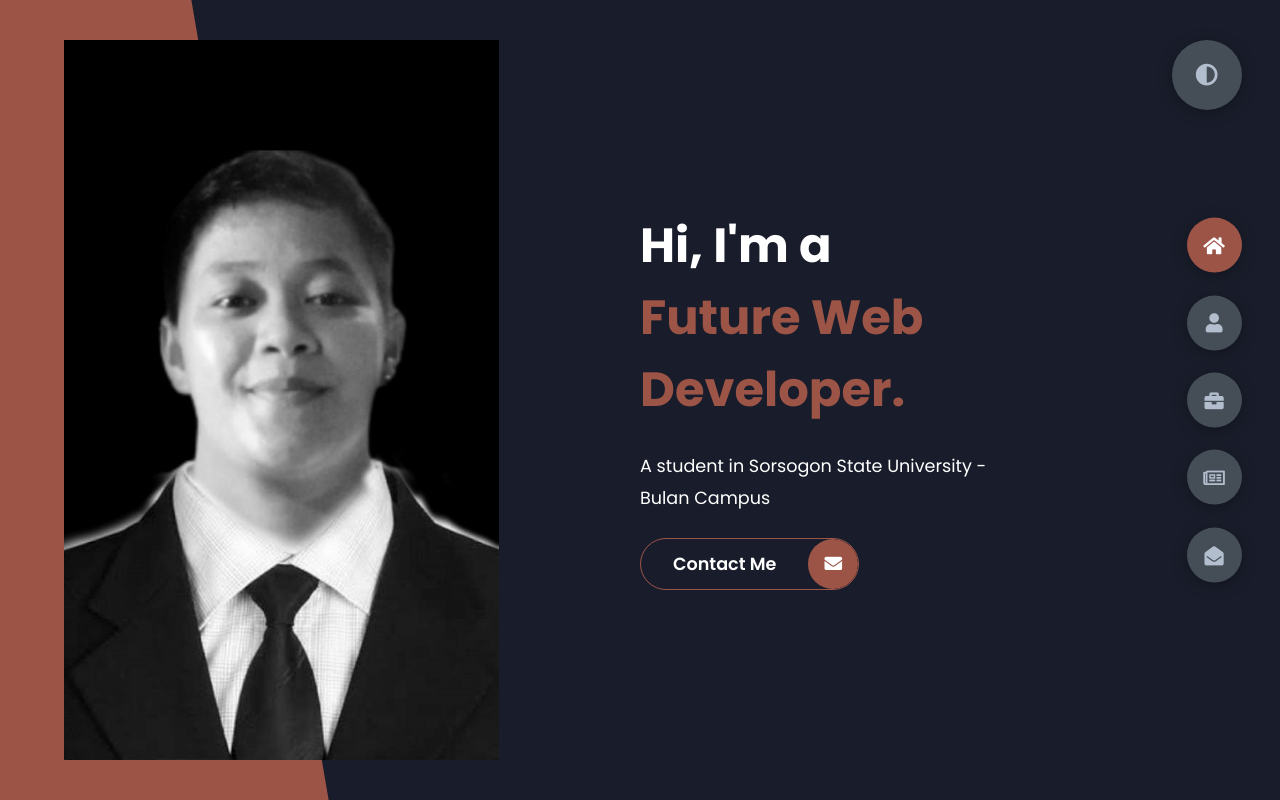
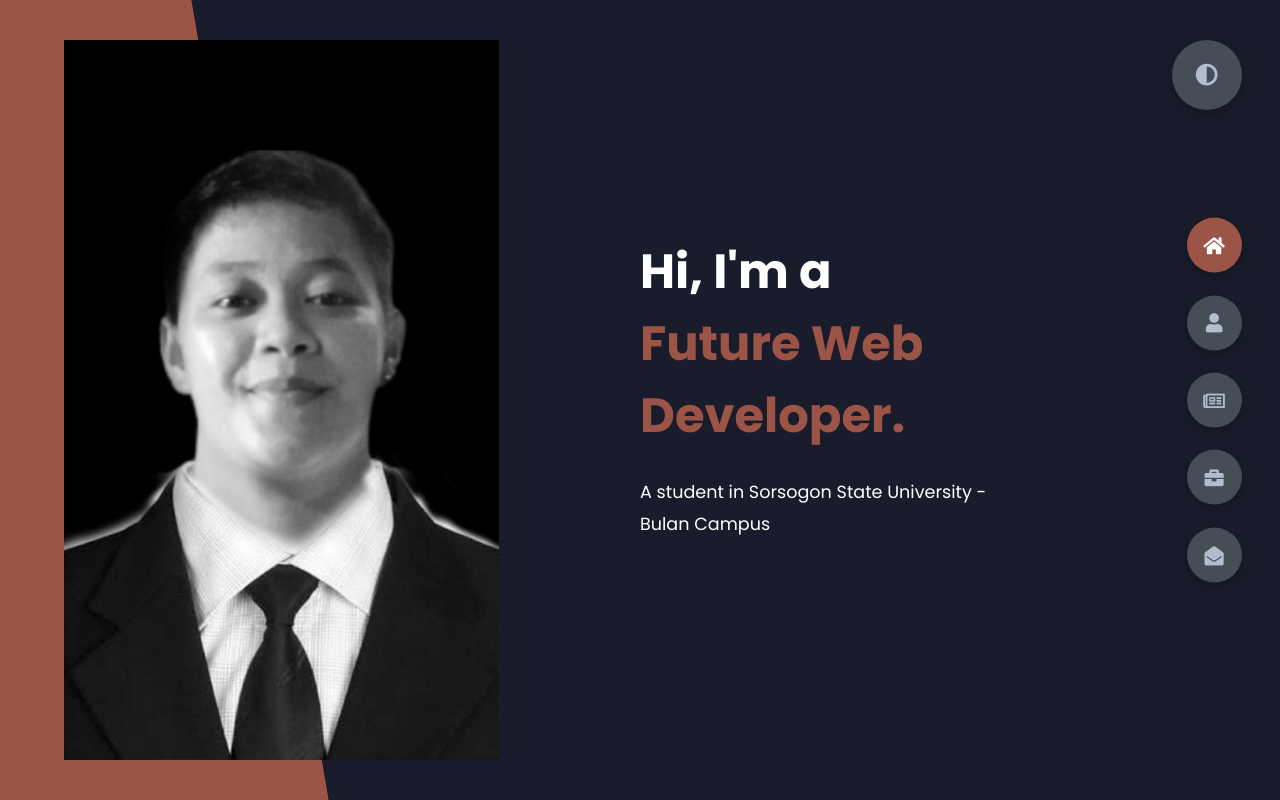
Before and after one commit to Escurel-Mae25/portclient.io, a plain HTML site: page index.html in a window 1280 px wide. Drawn offline with Linux system fonts and the light colour scheme.

Commit message:
user updated

```diff
--- a/index.html
+++ b/index.html
@@ -25,17 +25,19 @@
             </div>
             <div class="right-header">
                 <h1 class="name">
+
                     Hi, I'm a <span>Future Web Developer.</span>
 
                 </h1>
                 <!-- <h1>Web Developer.</h1> -->
                 <p>
                    A student in Sorsogon State University - Bulan Campus     </p>
-                <div class="btn-con">
-                    <a href="contact" class="main-btn">
+                <!-- <div class="btn-con">
+
+                    <a href="controls" class="main-btn">
                         <span class="btn-text">Contact Me</span>
                         <span class="btn-icon"><i class="fas fa-envelope"></i></span>
-                    </a>
+                    </a> -->
                 </div>
             </div>
         </div>
@@ -355,11 +357,11 @@
                             <div class="input-control">
                                 <textarea name="" id="" cols="15" rows="8" placeholder="Message Here..."></textarea>
                             </div>
-                            <div class="submit-btn">
+                            <!-- <div class="submit-btn">
                                 <a href="img/DELLOMAS.docx" class="main-btn">
                                     <span class="btn-text">Download CV</span>
                                     <span class="btn-icon"><i class="fas fa-download"></i></span>
-                                </a>
+                                </a> -->
                             </div>
                         </form>
                     </div>
@@ -375,11 +377,11 @@
         <div class="control" data-id="about">
             <i class="fas fa-user"></i>
         </div>
+        <div class="control" data-id="blogs">
+            <i class="far fa-newspaper"></i>
+        </div>
         <div class="control" data-id="portfolio">
             <i class="fas fa-briefcase"></i>
-        </div>
-        <div class="control" data-id="blogs">
-            <i class="far fa-newspaper"></i>
         </div>
         <div class="control" data-id="contact">
             <i class="fas fa-envelope-open"></i>
```
Also changed, not shown: img/work-3.jpg, img/work-4.jpg, img/work-6.jpg.
